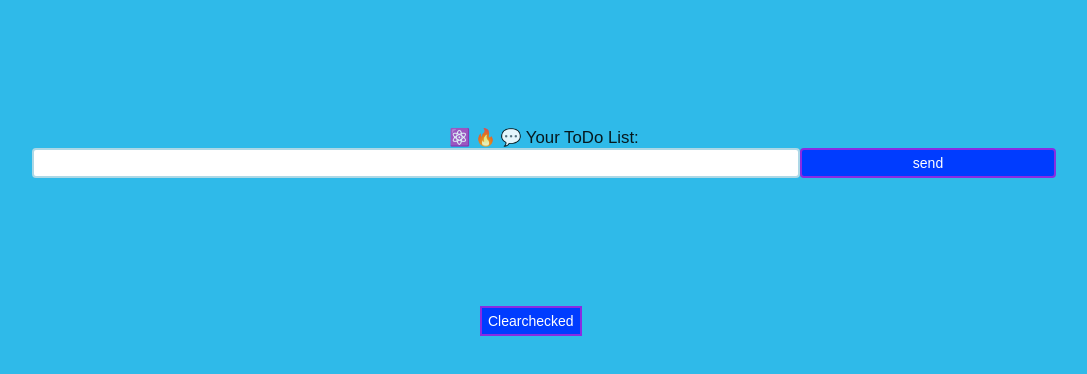
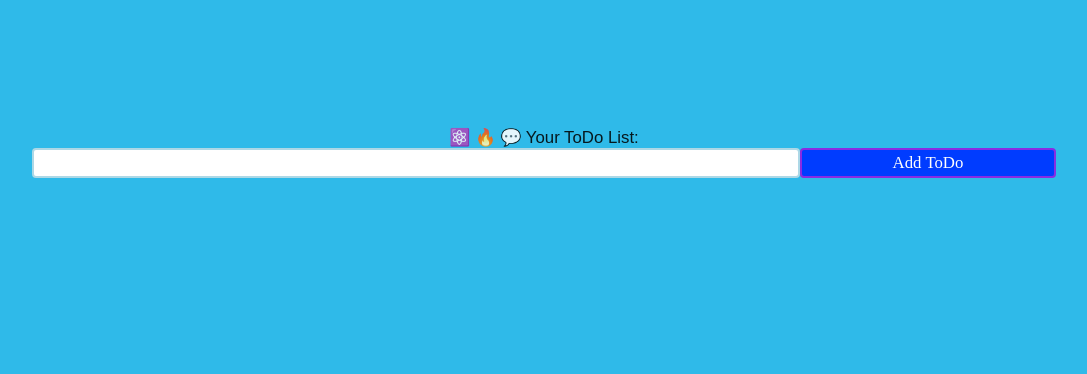
Before and after one commit to mohammedalsomali/LearningReact, a React (Create React App) app: page / in a window 1280 px wide. Shown: the top 374 px of the page, without its empty margins (96-1183 px from the left). Built offline with nearby package versions, Linux system fonts and the light colour scheme.

Commit message:
new stuff

```diff
--- a/src/App.css
+++ b/src/App.css
@@ -1,8 +1,10 @@
 a {
-    color: rgb(16, 145, 138);
+    color: rgb(255, 255, 255);
     font-family: cursive;
     font-size: larger;
 }
+
+
 
 from {
   justify-content: center;
@@ -34,7 +36,7 @@ input[type=text] {
     border-radius: 4px;
   }
 
-.btn {
+/* .btn {
   border: 2px solid blueviolet;
   background-color: #003cff;
   width: auto;
@@ -42,7 +44,7 @@ input[type=text] {
   color: white;
 height: 30px;
 
-}
+} */
 
 
 #root {
@@ -65,3 +67,20 @@ input[type=checkbox] {
   float: right;
   margin: 5px;
 }
+
+
+
+
+.parent {
+  display: grid;
+  grid-template-columns: repeat(2, 1fr);
+}
+
+.divchild1{
+  font-size: 0%;
+}
+
+
+.divchild2 {
+  font-size: 0;
+}
--- a/src/App.js
+++ b/src/App.js
@@ -18,15 +18,39 @@ function App() {
     }
 
     const div1 = document.querySelector('#div')
-    const divparent = document.querySelector('.parentdiv')
+    const divchild1 = document.querySelector('.childdiv1')
+    const divchild2 = document.querySelector('.childdiv2')
+    const tex1 = document.querySelector('.child1')
+    const tex2 = document.querySelector('.child2')
+
+
+
     const div2 = document.createElement('div')
 
     let elemt = document.createElement('div')
     elemt.className = 'newdiv'
+    elemt.style.backgroundColor = 'black'
     let check = document.createElement('input')
     let tex = document.createElement('a')
     check.id = 'checkbox'
     check.type = 'checkbox'
+
+
+    check.addEventListener('change', () => {
+      if (check.checked === true){
+        var check2 = check.parentElement
+        check2.style.backgroundColor = 'red'
+        check1.parentElement.remove()
+        div2.appendChild(check2)
+        divchild2.appendChild(div2)
+        tex2.style.visibility = 'visible'
+
+
+
+      }
+    })
+
+
     let check1 = document.createElement('input')
     check1.id = 'removebox'
     check1.type = 'checkbox'
@@ -34,9 +58,12 @@ function App() {
       if (check1.checked === true){
         var check2 = check1.parentElement
         check2.style.backgroundColor = 'green'
-        check2.style.textEmphasisColor = 'white'
         check1.parentElement.remove()
         div2.appendChild(check2)
+        divchild1.appendChild(div2)
+        tex1.style.visibility = 'visible'
+
+
 
       }
     })
@@ -53,10 +80,11 @@ function App() {
 
 
     div1.appendChild(elemt)
+    // divparent.appendChild(div2)
+
     // div2.style.backgroundColor = 'green'
-    divparent.appendChild(div2)
     task.input.value = ''
-    let key = uuidv4()
+    // let key = uuidv4()
     // localStorage.setItem(key, div1.innerHTML)
 
     e.preventDefault()
@@ -67,26 +95,7 @@ function App() {
 
 
 
-  function Clearchecked() {
-    const state = document.querySelectorAll('#checkbox')
 
-    for (var i = 0; i < state.length; i++) {
-      if (state[i].checked === true){
-        state[i].parentElement.remove()
-      }
-
-    }
-  }
-
-
-  // useEffect(() => {
-  //   for (var i = 0; i < state.length; i++) {
-  //     if (state[i].checked === true){
-  //       state[i].parentElement.remove()
-  //     }
-
-  //   }
-  // })
 
 
 
@@ -125,15 +134,20 @@ function App() {
 
         <input type='text' id='input' />
 
-        <button type='submit' className='btnui' > send </button>
+        <button type='submit' className='btnui' > <a>Add ToDo</a> </button>
       </form>
 
 
       <div id='div' style={{ overflowY: 'hidden'}}>
       </div>
 
-      <button className='btn' onClick={Clearchecked} >  Clearchecked </button>
-
+      {/* <button className='btn' onClick={Clearchecked} >  Clearchecked </button> */}
+      <div className='parent'>
+        <div className='childdiv1'> <a className='child1' style={{color: 'green', visibility: 'hidden'}}> Compleated Tasks:</a>
+        </div>
+        <div className='childdiv2'> <a className='child2' style={{color: 'red', visibility: 'hidden'}}>   Deleated Tasks </a>
+        </div>
+      </div>
 
     </div>
   );
```
